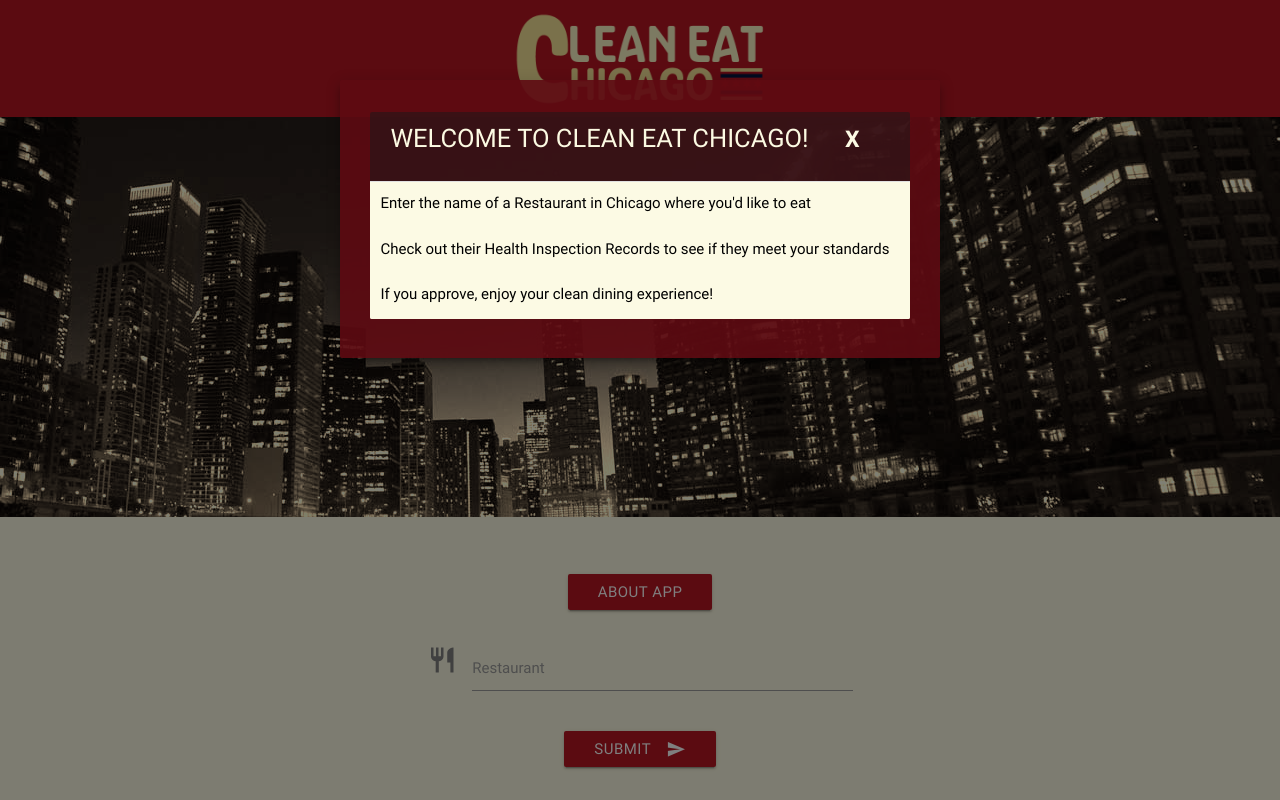
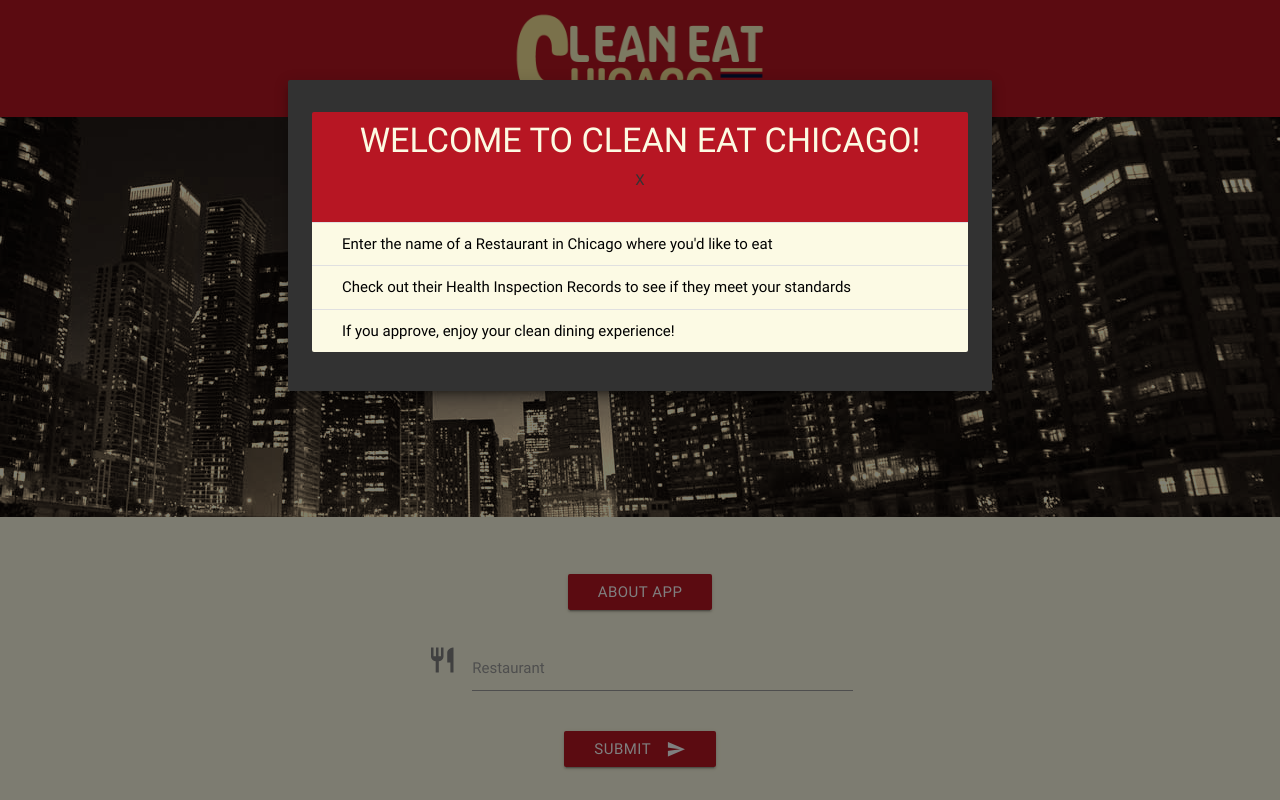
Before and after one commit to melissaintrees/CleanEatChicago, a plain HTML site: page index.html in a window 1280 px wide. Shown: the top 800 px of the page. Drawn offline with nearby package versions, Linux system fonts and the light colour scheme; some packages are replaced by stand-ins of ours.

Commit message:
revert to 8.1 commit

```diff
--- a/assets/css/style.css
+++ b/assets/css/style.css
@@ -16,7 +16,7 @@ header {
 /*styles for flexible main and footer content */
 
 body {
-    /* display: flex; */
+    display: flex;
     min-height: 100vh;
     flex-direction: column;
     background-color: #B9121B;
@@ -58,43 +58,23 @@ a {
 .btn-custom {
     background-color: #B71623 !important;
 }
-.modal-custom {
+.modal {
     background-color: transparent !important;
-    width: 600px;
 }
-.modal-bg-custom {
-    background: rgba(95, 11, 18, 0.9);;
-    display: flex;
-    justify-content: space-around;
-    align-items: center;
-    padding: 0px;
+.modal-bg {
+    background-color:#323232;
 }
-
-.closing-x {
-    font-weight: bolder;
-    font-size: 23px;
-    color: #FCFAE4;
-}
-
-#instructions-modal h4 {
-    font-size: 1.7em;
-}
-#instructions-modal {
-    border-bottom: none;
-}
-
 .collection1 {
     border: none !important;
 }
 .collection-item1 {
    background-color:  #FCFAE4 !important;
+
    color: black;
-   border-bottom: #FCFAE4 solid !important;
-   padding: 10px !important;
 }
 
 .collection-header {
-    background-color: rgba(25, 26, 26, 0.5) !important;
+    background-color: #B71623 !important;
     color: #FCFAE2;
     text-align: center;
     text-transform: uppercase;
@@ -138,24 +118,6 @@ input[type=search]:not(.browser-default):focus:not([readonly])+label {
 }
 
 /*main content results*/
-
-.modal-bg-custom-results {
-    background: rgba(95, 11, 18, 0.9);
-    text-align: center;
-    padding: 0px;
-    border-bottom: none !important;
-}
-
-.collection-item2 {
-    background-color: #FCFAE4 !important;
-    color: black;
-
-    padding: 10px !important;
-}
-
-.collection a.collection-item2:not(.active):hover {
-   background-color: rgb(104, 99, 99) !important;
-}
 
 /*info card*/
 
```
